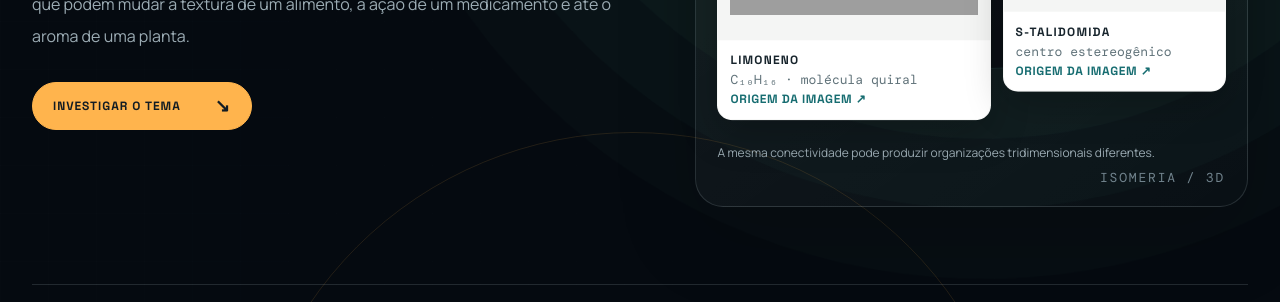
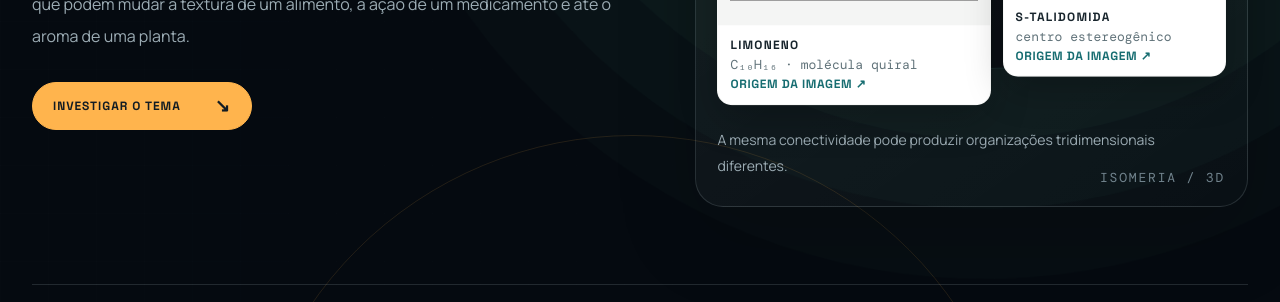
Before and after one commit to Nightsoul025/Isometria_Espacial-_HTML_CSS_JS, a plain HTML site: page index.html in a window 1280 px wide. Shown: the part 446-748 px from the top of the page. Drawn offline with nearby package versions, Linux system fonts and the light colour scheme; grey boxes are pictures that could not be loaded.

Commit message:
Aumentar tamanho dos textos

```diff
--- a/style.css
+++ b/style.css
@@ -2435,7 +2435,14 @@ body {
   font-size: 16px;
 }
 .section-intro,
+.intro-band p,
 .concept-card > p,
+.key-facts,
+.technical-note p,
+.science-figure figcaption,
+.image-dialog-caption,
+.hero-visual-caption,
+.student-strip span:last-child,
 .axis-heading > p:last-child,
 .fat-explanation p,
 .regulation-copy p,
@@ -2448,8 +2455,11 @@ body {
 .reference-disclaimer,
 .thalidomide-fact > p:not(.mini-index),
 .history-step p,
+.thalidomide-footer p,
 .ibuprofen-heading p,
+.ibuprofen-footnote,
 .enantiomer-box p,
+.conversion-fact span,
 .scent-profile p,
 .plant-profile small,
 .file-card p,
@@ -2457,5 +2467,5 @@ body {
 .reference-list li div,
 .reference-list em,
 .footer-inner span:last-child {
-  font-size: 12px;
-}
+  font-size: 14px;
+}
```
